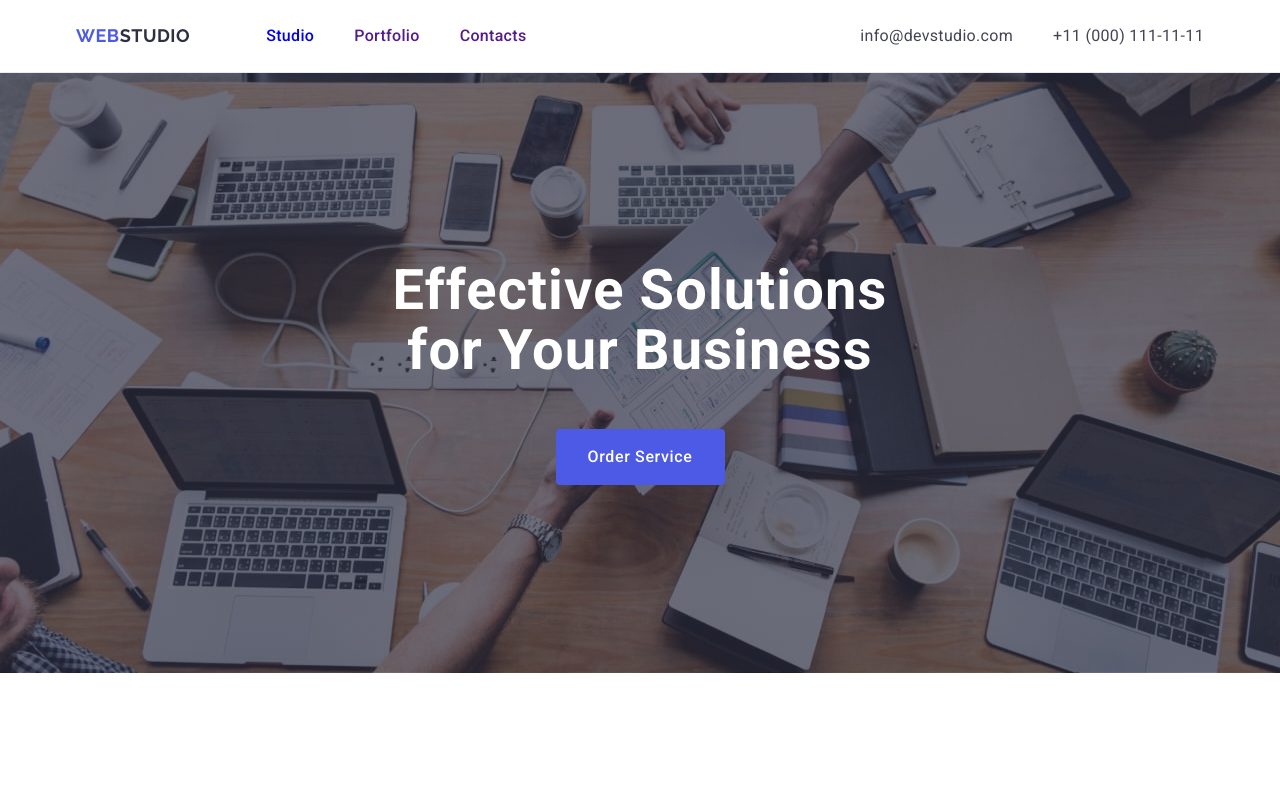
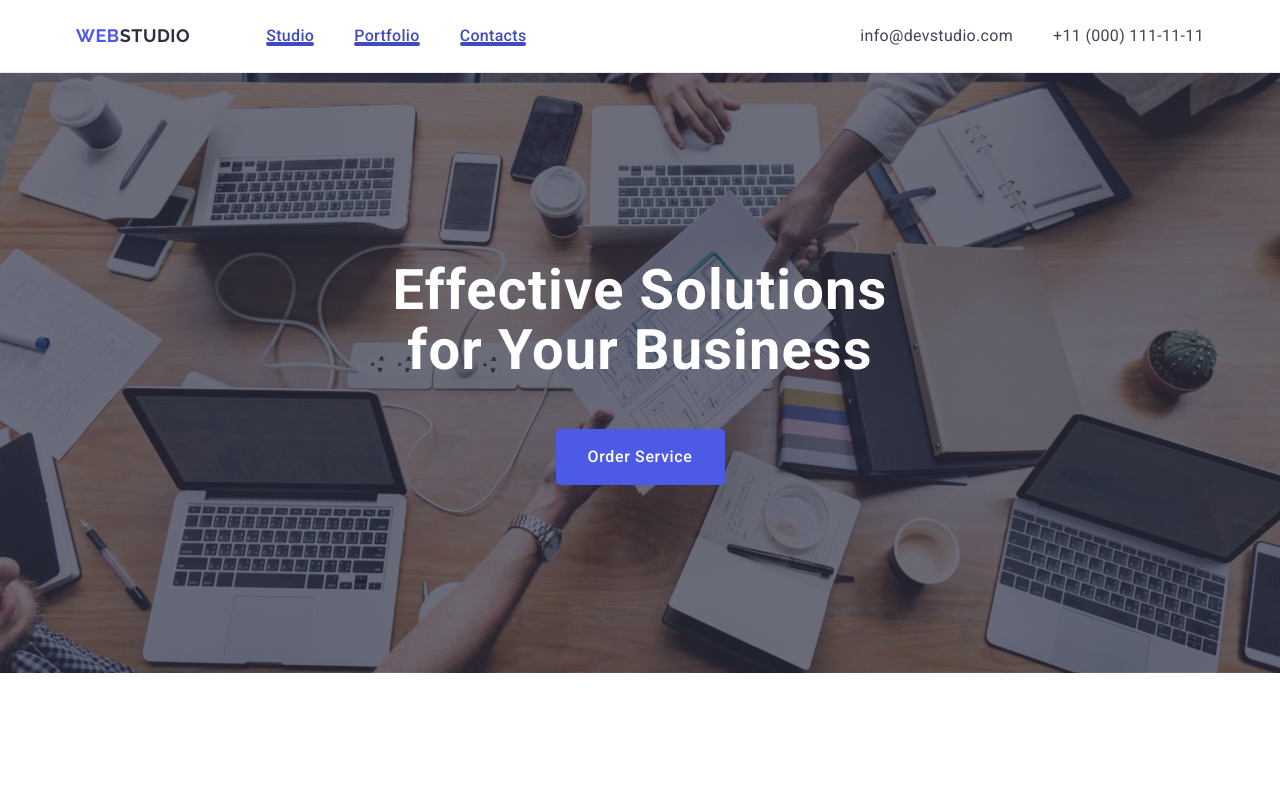
Before and after one commit to svolodarskyi/goit-markup-hw-04, a plain HTML site: page index.html in a window 1280 px wide. Shown: the top 789 px of the page. Drawn offline with nearby package versions, Linux system fonts and the light colour scheme.

Commit message:
Update style.css

```diff
--- a/css/style.css
+++ b/css/style.css
@@ -86,6 +86,7 @@ svg{
 }
 
 
+
 .logo {
     font-family: "Raleway", sans-serif;
     font-weight: 700;
@@ -122,6 +123,9 @@ svg{
 
 }
 
+
+
+
 .menu-item:hover {
     color: #404bbf;
 }
@@ -130,7 +134,22 @@ svg{
     color: #404bbf;
 }
 
+.menu-item-link {
+    position: relative;
+    color: #404bbf;
+    transition: color 250ms cubic-bezier(0.4, 0, 0.2, 1);
+}
 
+.menu-item-link::after{
+    content: '';
+    width: 100%;
+    position: absolute;
+    left: 0;
+    bottom: -1px;
+    height: 4px;
+    background-color: #404bbf;
+    border-radius: 2px;
+}
 
 .contacts {
     display: flex;
@@ -143,6 +162,7 @@ svg{
 
 .contacts-item{
     padding: 24px 0;
+    transition: color 250ms cubic-bezier(0.4, 0, 0.2, 1);
 }
 .contacts-link {
     letter-spacing: 0.02em;
@@ -468,6 +488,7 @@ svg{
     display: flex;
     align-items: center;
     justify-content: center;
+    transition: background-color 250ms cubic-bezier(0.4, 0, 0.2, 1);
 }
 
 .footer-social-network-icon-link:hover,
@@ -479,7 +500,7 @@ background-color: #31d0aa;
 .footer-social-network-icon-item {
     width: 40px;
     height: 40px;
-    transition: background-color 250ms cubic-bezier(0.4, 0, 0.2, 1);
+
 }
 
 .footer-social-network-icon{
```
